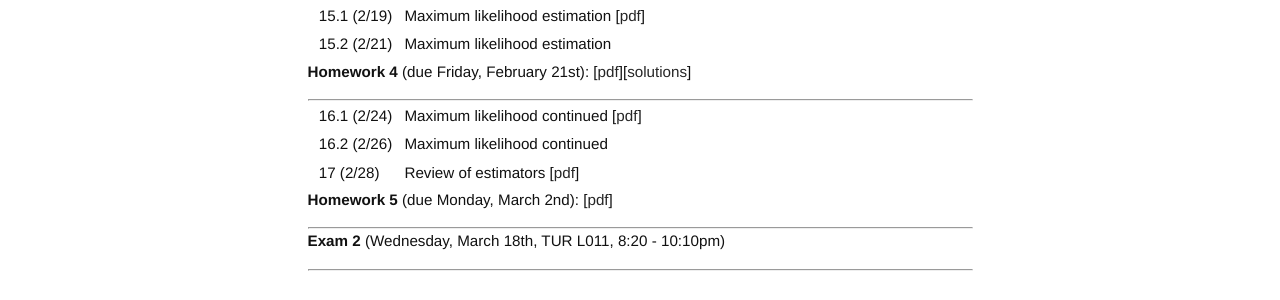
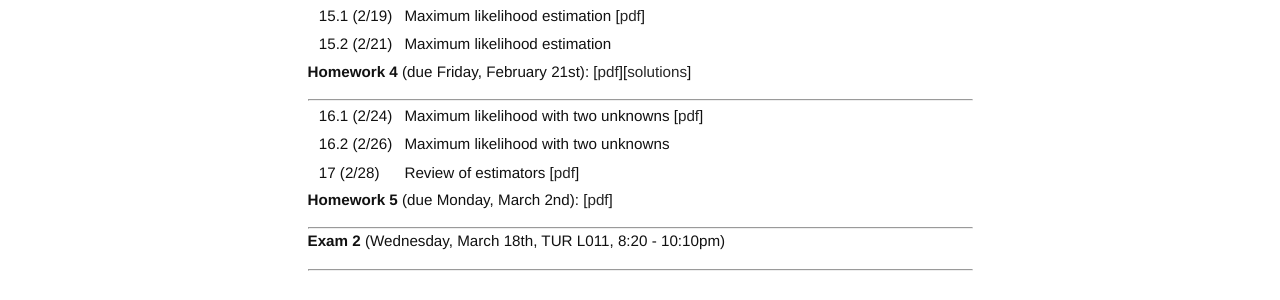
Before and after one commit to ajmolstad/ajmolstad.github.io, a Jekyll site: the page built from S20_STA4322.md, in a window 1280 px wide. Shown: the part 974-1274 px from the top of the page. Built offline with Jekyll 4.4.1, drawn with Linux system fonts in a browser that asks for light colours.

Commit message:
Update S20_STA4322.md

```diff
--- a/S20_STA4322.md
+++ b/S20_STA4322.md
@@ -57,8 +57,8 @@ Note that you must be logged into your UFL eLearning account to access course no
 
 ---------------
 
-|| 16.1 (2/24) || Maximum likelihood continued [[pdf](https://ufl.instructure.com/courses/394927/files/48485932/download?wrap=1)]||
-|| 16.2 (2/26) || Maximum likelihood continued ||
+|| 16.1 (2/24) || Maximum likelihood with two unknowns [[pdf](https://ufl.instructure.com/courses/394927/files/48485932/download?wrap=1)]||
+|| 16.2 (2/26) || Maximum likelihood with two unknowns ||
 || 17 (2/28) || Review of estimators [[pdf](https://ufl.instructure.com/courses/394927/files/48485941/download?wrap=1)] ||
 
 **Homework 5** (due Monday, March 2nd): [[pdf](/docs/STA4322_S20_Homework5.pdf)]
```
